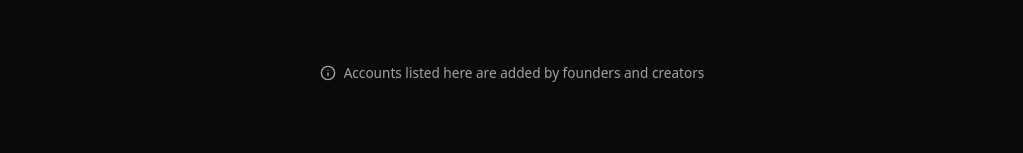
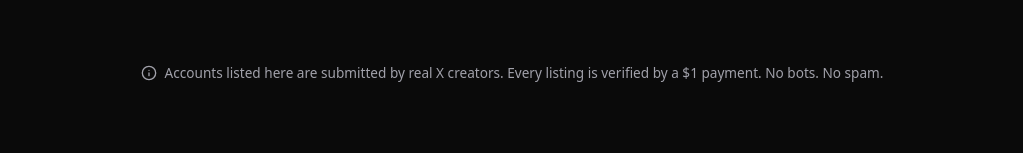
Before and after one commit to Ravishankar802/The-Plugd, a Next.js app: page / in a window 1280 px wide. Shown: the part 1016-1169 px from the top of the page, without its empty margins (128-1151 px from the left). Built offline with nearby package versions, Linux system fonts and the light colour scheme; no server answers; the database is empty.

Commit message:
copy: update footer info text with verification details

```diff
--- a/src/app/page.tsx
+++ b/src/app/page.tsx
@@ -266,7 +266,7 @@ export default function Home() {
           )}
           <p className="text-[#a1a1aa] text-[0.85rem] flex items-center gap-2 font-mono-custom">
             <Info className="w-4 h-4" />
-            Accounts listed here are added by founders and creators
+            Accounts listed here are submitted by real X creators. Every listing is verified by a $1 payment. No bots. No spam.
           </p>
         </div>
       </section>
```
